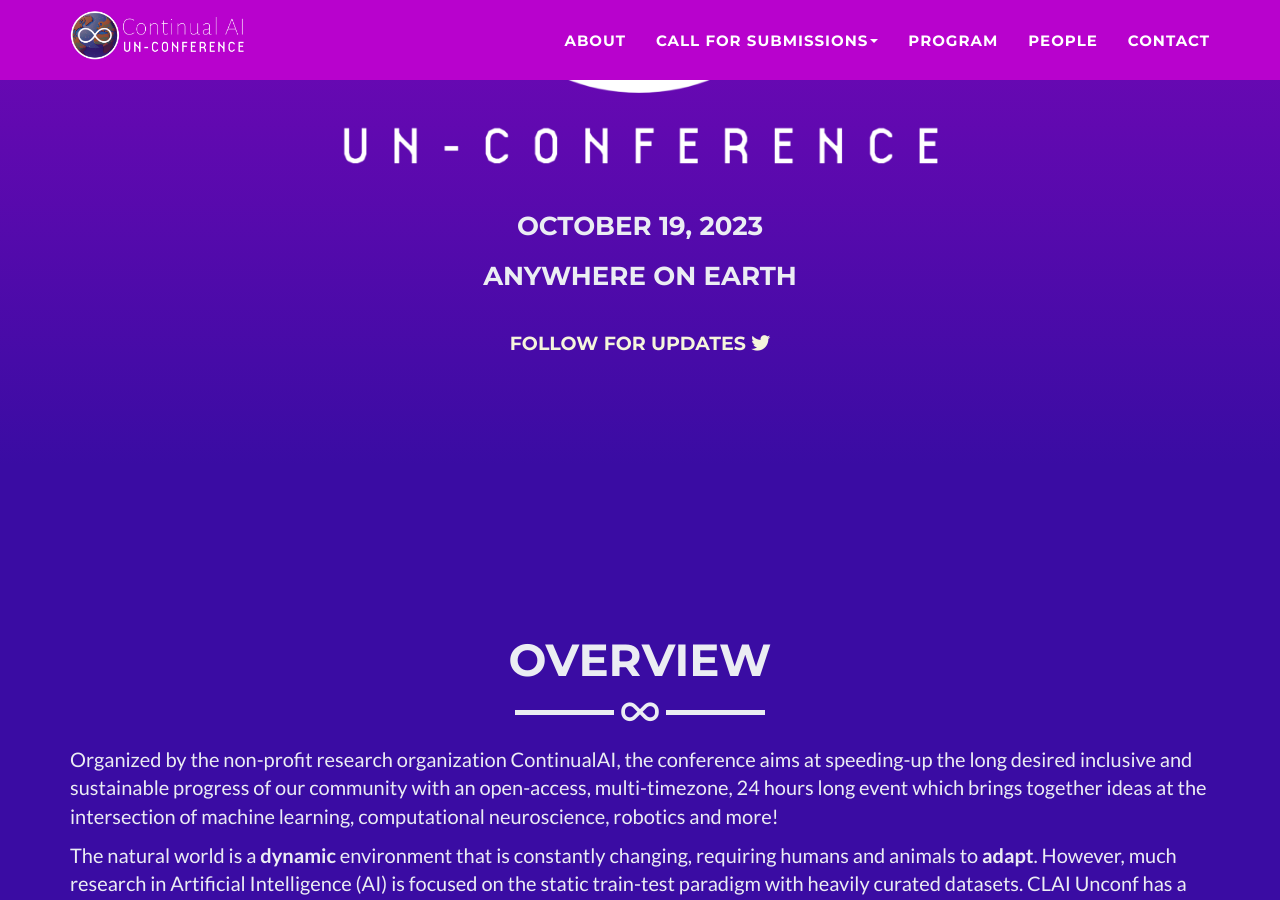
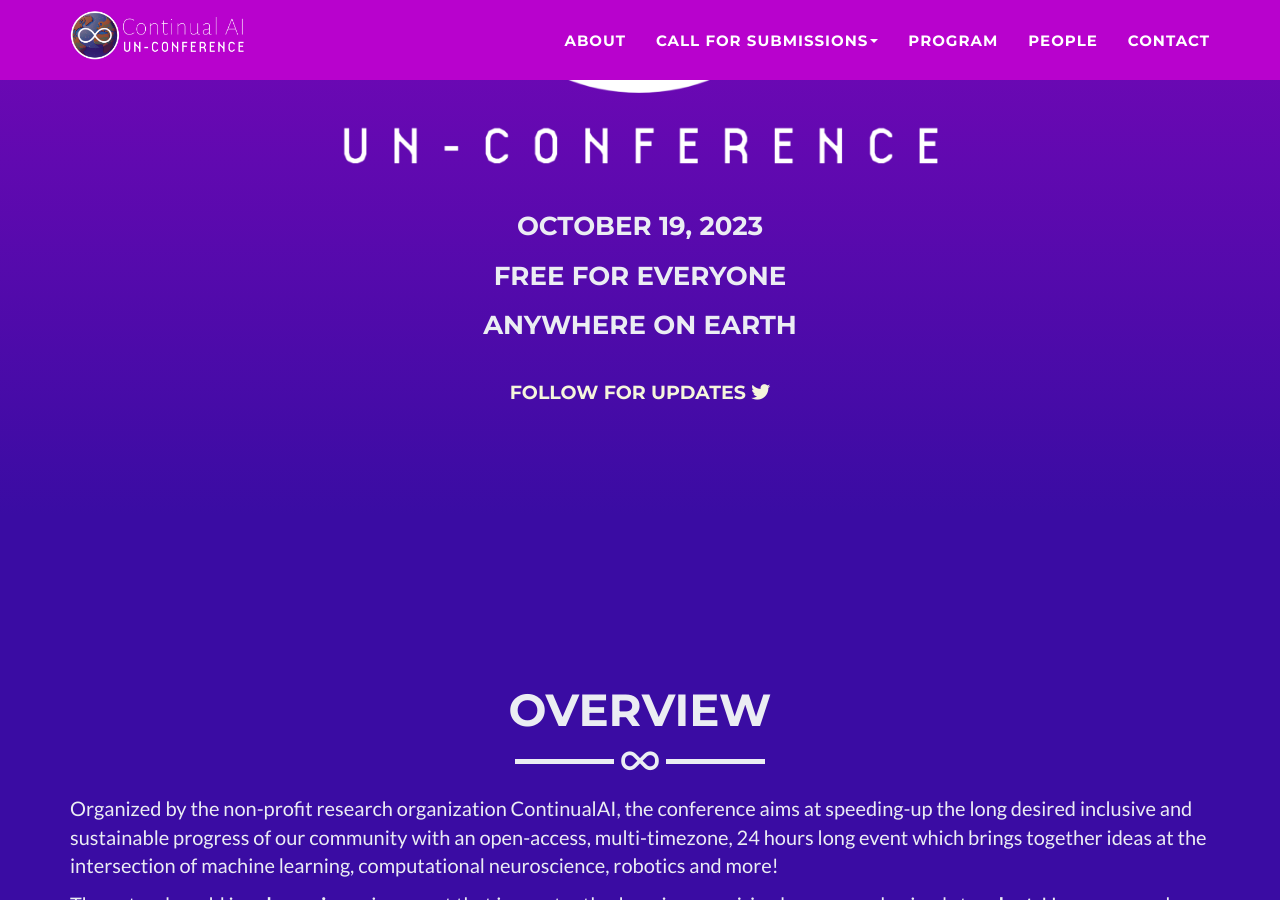
Before and after one commit to ContinualAI/CLAI_unconf, a Jekyll site: the page built from index.html, in a window 1280 px wide and 900 px high, scrolled down 634 px. Built offline with Jekyll 4.4.1, drawn with Linux system fonts in a browser that asks for light colours.

Commit message:
add free for...

```diff
--- a/_includes/header.html
+++ b/_includes/header.html
@@ -15,6 +15,9 @@
           <!-- <sup>th</sup> -->
           </h3>
           <h3>
+          Free for everyone
+          </h3>
+          <h3>
           Anywhere on Earth
           </h3>
           <br>
```
